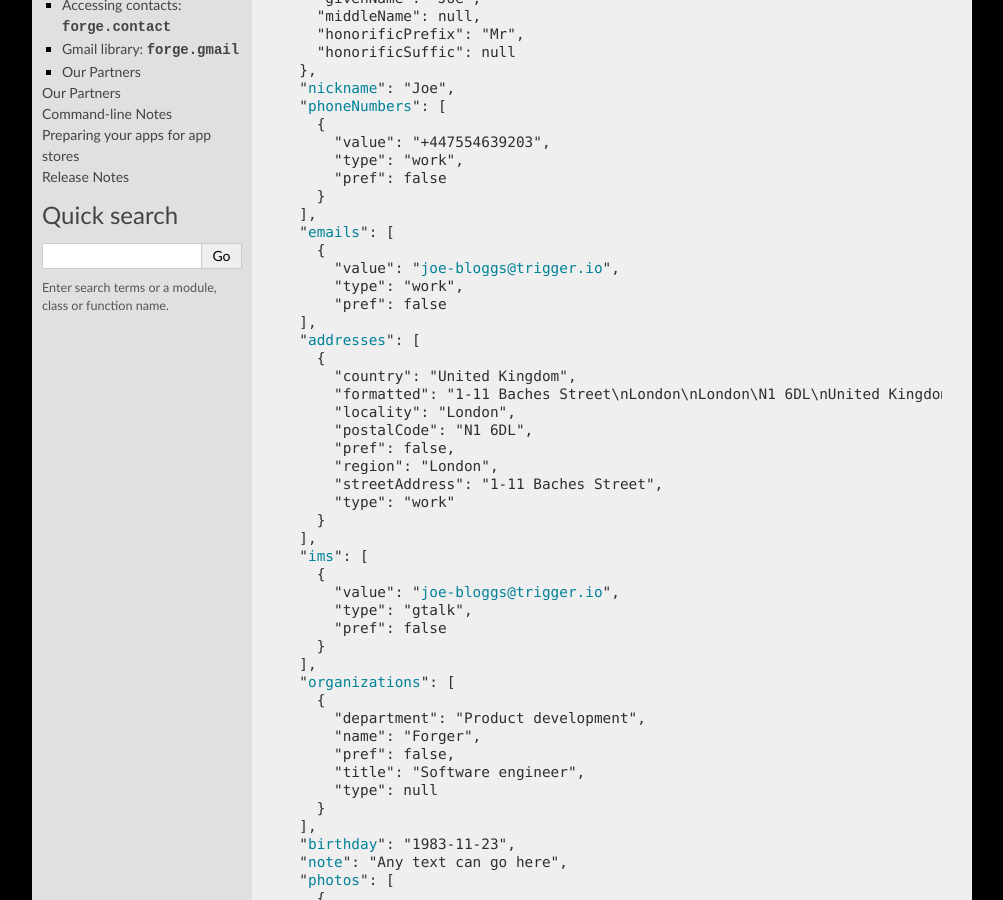
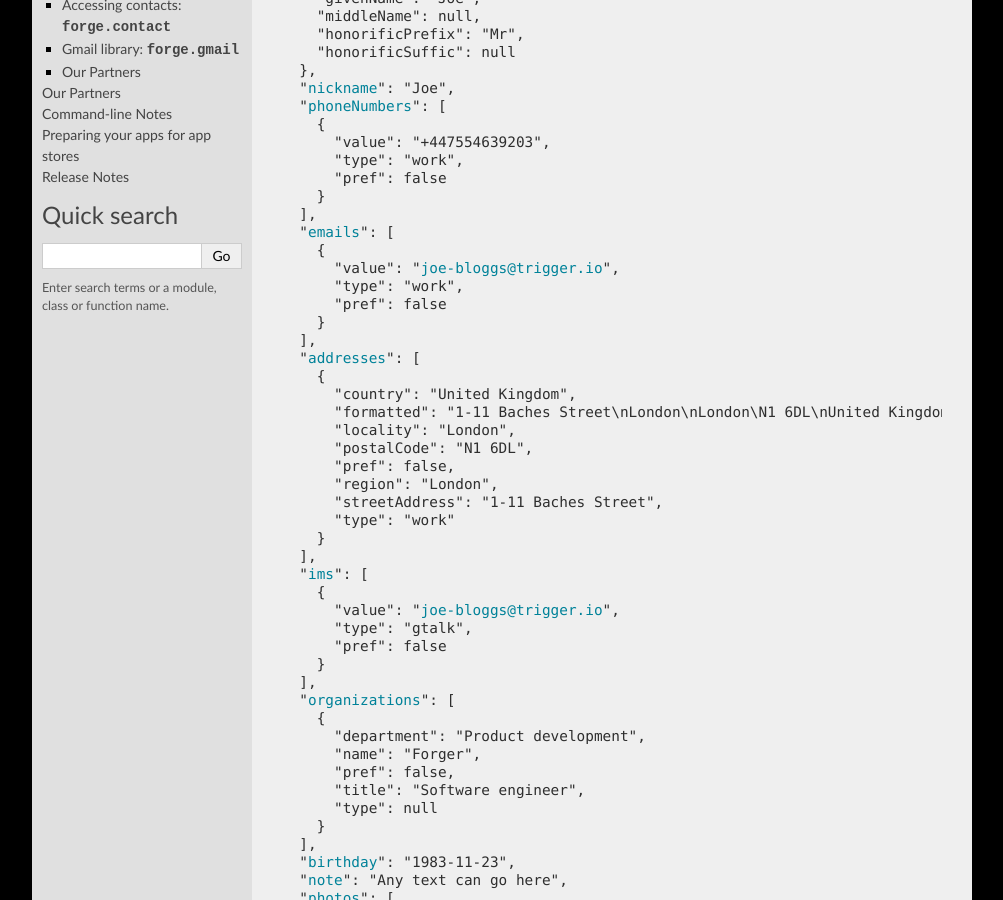
Before and after one commit to trigger-corp/Forge-Documentation, a Sphinx documentation site: the page built from source/api/contact.rst, in a window 1280 px wide and 900 px high, scrolled down 874 px. Shown: the whole window, without its empty margins (138-1141 px from the left). Built offline with Sphinx 7.4.7, drawn with Linux system fonts in a browser that asks for light colours.

```diff
--- a/source/api/contact.rst
+++ b/source/api/contact.rst
@@ -53,6 +53,7 @@ Below is an example of a returned contact object, with details for some field ty
           "value": "joe-bloggs@trigger.io",
           "type": "work",
           "pref": false
+        }
       ],
       ":ref:`addresses <field-contact-addresses>`": [
         {
--- a/source/conf.py
+++ b/source/conf.py
@@ -10,8 +10,6 @@
 #
 # All configuration values have a default; values that are commented out
 # serve to show the default.
-
-import sys, os
 
 # If extensions (or modules to document with autodoc) are in another directory,
 # add these directories to sys.path here. If the directory is relative to the
@@ -51,7 +49,7 @@ copyright = u'2011, Trigger Corp.'
 # The short X.Y version.
 version = '1.2'
 # The full version, including alpha/beta/rc tags.
-release = '1.2-dev'
+release = '1.2'
 
 # The language for content autogenerated by Sphinx. Refer to documentation
 # for a list of supported languages.
@@ -209,7 +207,7 @@ latex_documents = [
 
 # The name of an image file (relative to this directory) to place at the top of
 # the title page.
-latex_logo = '_static/images/wm_logo_large.png'
+latex_logo = '_static/images/trigger-forge.png'
 
 # For "manual" documents, if this is true, then toplevel headings are parts,
 # not chapters.
```
Also changed, not shown: source/_static/images/favicon.ico.
